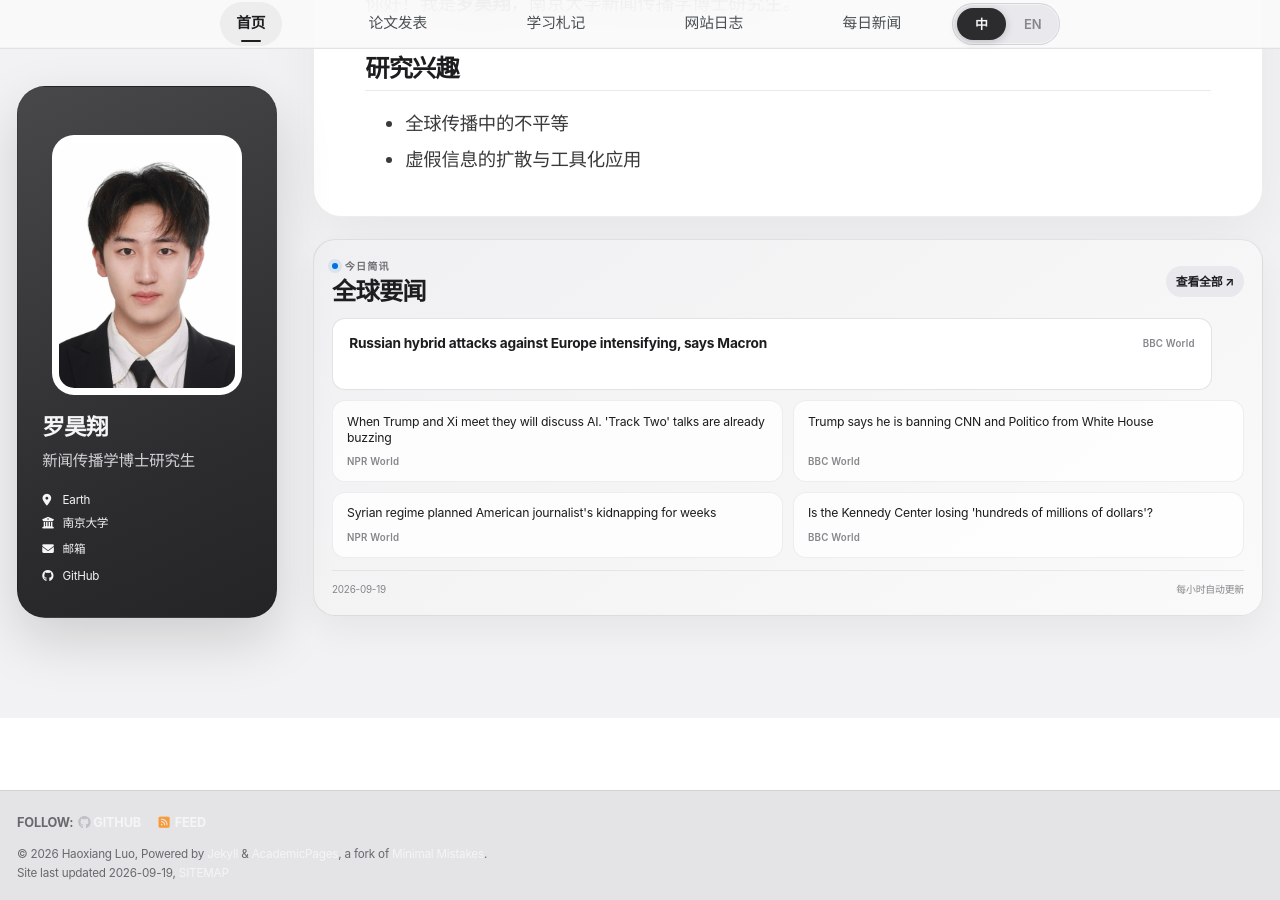
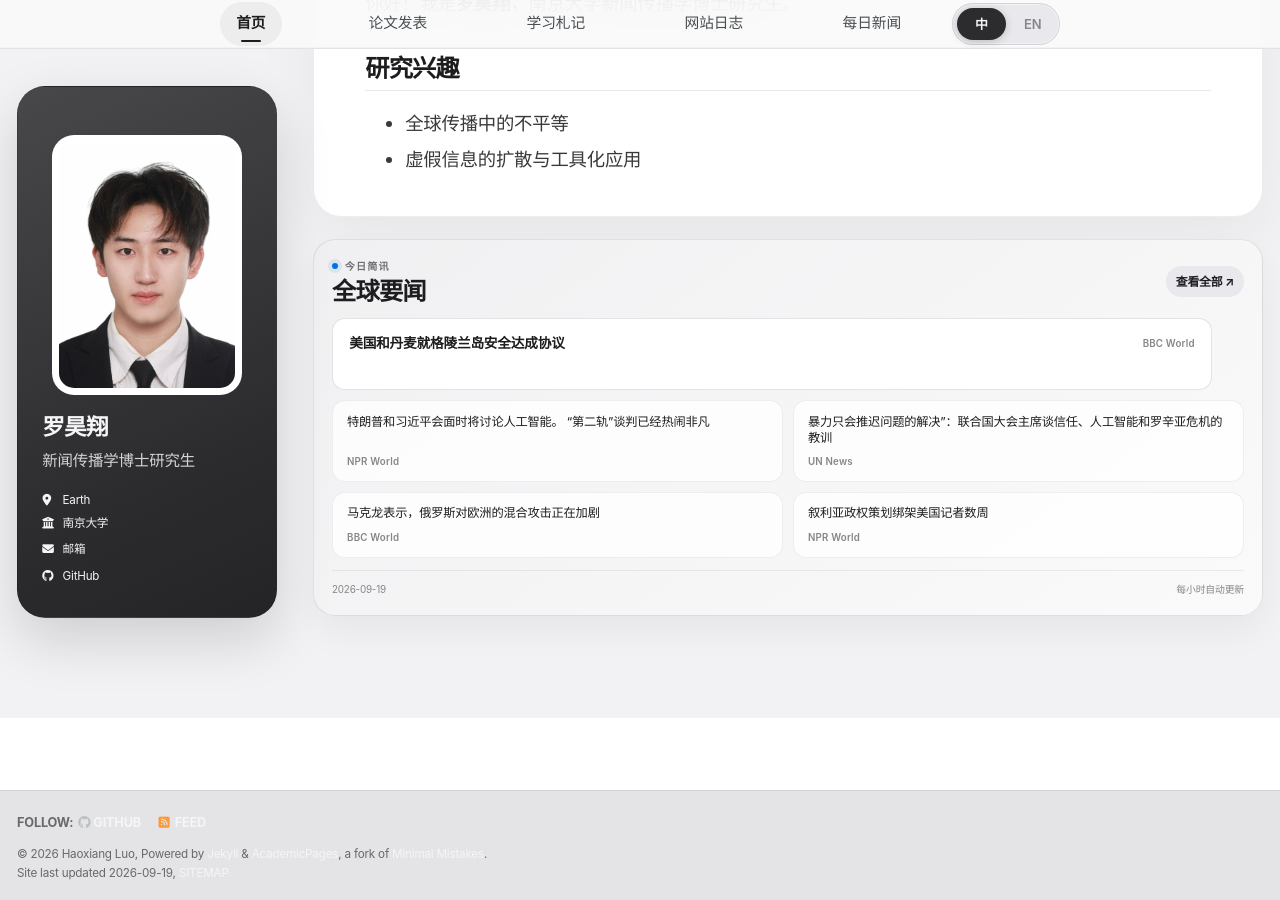
Before and after one commit to HaoxiangLuo/HaoxiangLuo.github.io, a Jekyll site: the page built from _pages/about-zh.md, in a window 1280 px wide and 900 px high, scrolled down 253 px. Built offline with Jekyll 4.4.1, drawn with Linux system fonts in a browser that asks for light colours; a style sheet for code colours, icons or effects is not loaded.

Commit message:
Update daily news 2026-09-19

```diff
--- a/_data/daily_news.json
+++ b/_data/daily_news.json
@@ -1,53 +1,62 @@
 {
-  "updated_at": "2026-09-19T05:23:34+08:00",
+  "updated_at": "2026-09-19T06:23:12+08:00",
   "days": [
     {
       "date": "2026-09-19",
       "items": [
         {
-          "title": "Russian hybrid attacks against Europe intensifying, says Macron",
+          "title": "US and Denmark reach deal over Greenland's security",
           "source": "BBC World",
-          "url": "https://www.bbc.co.uk/news/articles/cm2dw1w9d3yjo?at_medium=RSS&at_campaign=rss"
+          "url": "https://www.bbc.co.uk/news/articles/c63d7lexyym1o?at_medium=RSS&at_campaign=rss",
+          "title_zh": "美国和丹麦就格陵兰岛安全达成协议"
         },
         {
           "title": "When Trump and Xi meet they will discuss AI. 'Track Two' talks are already buzzing",
           "source": "NPR World",
-          "url": "https://www.npr.org/2026/09/18/nx-s1-5971481/trump-xi-meeting-ai-track-two-talks"
+          "url": "https://www.npr.org/2026/09/18/nx-s1-5971481/trump-xi-meeting-ai-track-two-talks",
+          "title_zh": "特朗普和习近平会面时将讨论人工智能。 “第二轨”谈判已经热闹非凡"
+        },
+        {
+          "title": "‘Violence will only defer a problem’: UN Assembly President on trust, AI and lessons from the Rohingya crisis",
+          "source": "UN News",
+          "url": "https://news.un.org/feed/view/en/story/2026/09/1168375",
+          "title_zh": "暴力只会推迟问题的解决”：联合国大会主席谈信任、人工智能和罗辛亚危机的教训"
+        },
+        {
+          "title": "Russian hybrid attacks against Europe intensifying, says Macron",
+          "source": "BBC World",
+          "url": "https://www.bbc.co.uk/news/articles/cm2dw1w9d3yjo?at_medium=RSS&at_campaign=rss",
+          "title_zh": "马克龙表示，俄罗斯对欧洲的混合攻击正在加剧"
+        },
+        {
+          "title": "Syrian regime planned American journalist's kidnapping for weeks",
+          "source": "NPR World",
+          "url": "https://www.npr.org/2026/09/18/nx-s1-5974166/assad-austin-tice-kidnapping-bbc-embedded",
+          "title_zh": "叙利亚政权策划绑架美国记者数周"
+        },
+        {
+          "title": "Security Council LIVE: UN peacekeeping under pressure",
+          "source": "UN News",
+          "url": "https://news.un.org/feed/view/en/story/2026/09/1168376",
+          "title_zh": "安理会直播：联合国维和行动面临压力"
         },
         {
           "title": "Trump says he is banning CNN and Politico from White House",
           "source": "BBC World",
-          "url": "https://www.bbc.co.uk/news/articles/c6e30580jqjpo?at_medium=RSS&at_campaign=rss"
-        },
-        {
-          "title": "Syrian regime planned American journalist's kidnapping for weeks",
-          "source": "NPR World",
-          "url": "https://www.npr.org/2026/09/18/nx-s1-5974166/assad-austin-tice-kidnapping-bbc-embedded"
-        },
-        {
-          "title": "Is the Kennedy Center losing 'hundreds of millions of dollars'?",
-          "source": "BBC World",
-          "url": "https://www.bbc.co.uk/news/videos/cqy4zw4xr717o?at_medium=RSS&at_campaign=rss"
+          "url": "https://www.bbc.co.uk/news/articles/c6e30580jqjpo?at_medium=RSS&at_campaign=rss",
+          "title_zh": "特朗普表示，他将禁止 CNN 和 Politico 进入白宫"
         },
         {
           "title": "Will even one of the U.N.'s 17 'sustainable development goals' be met by 2030?",
           "source": "NPR World",
-          "url": "https://www.npr.org/2026/09/18/g-s1-143738/united-nations-sustainable-development-goals-hunger-climate-gender"
+          "url": "https://www.npr.org/2026/09/18/g-s1-143738/united-nations-sustainable-development-goals-hunger-climate-gender",
+          "title_zh": "到 2030 年，联合国 17 个“可持续发展目标”之一能否实现？"
         },
         {
-          "title": "At least 21 killed after vehicle loaded with explosives rams Pakistan mosque",
-          "source": "BBC World",
-          "url": "https://www.bbc.co.uk/news/articles/ckn9wenz8wjwo?at_medium=RSS&at_campaign=rss"
-        },
-        {
-          "title": "Judge says Trump can't demolish Kennedy Center. And, lawsuits target voter intimidation",
-          "source": "NPR World",
-          "url": "https://www.npr.org/2026/09/18/g-s1-143913/up-first-newsletter-kennedy-center-trump-voter-intimidation-lawsuit-poland-russia-ukraine"
-        },
-        {
-          "title": "Lindsay Clancy holdout juror says he had no doubt she deliberately killed her children",
-          "source": "BBC World",
-          "url": "https://www.bbc.co.uk/news/articles/c54g7jdmw032o?at_medium=RSS&at_campaign=rss"
+          "title": "Sexual violence against civilians and POW’s in Ukraine widespread and ‘abhorrent’",
+          "source": "UN News",
+          "url": "https://news.un.org/feed/view/en/story/2026/09/1168374",
+          "title_zh": "乌克兰针对平民和战俘的性暴力现象普遍且“令人憎恶"
         }
       ]
     },
```
